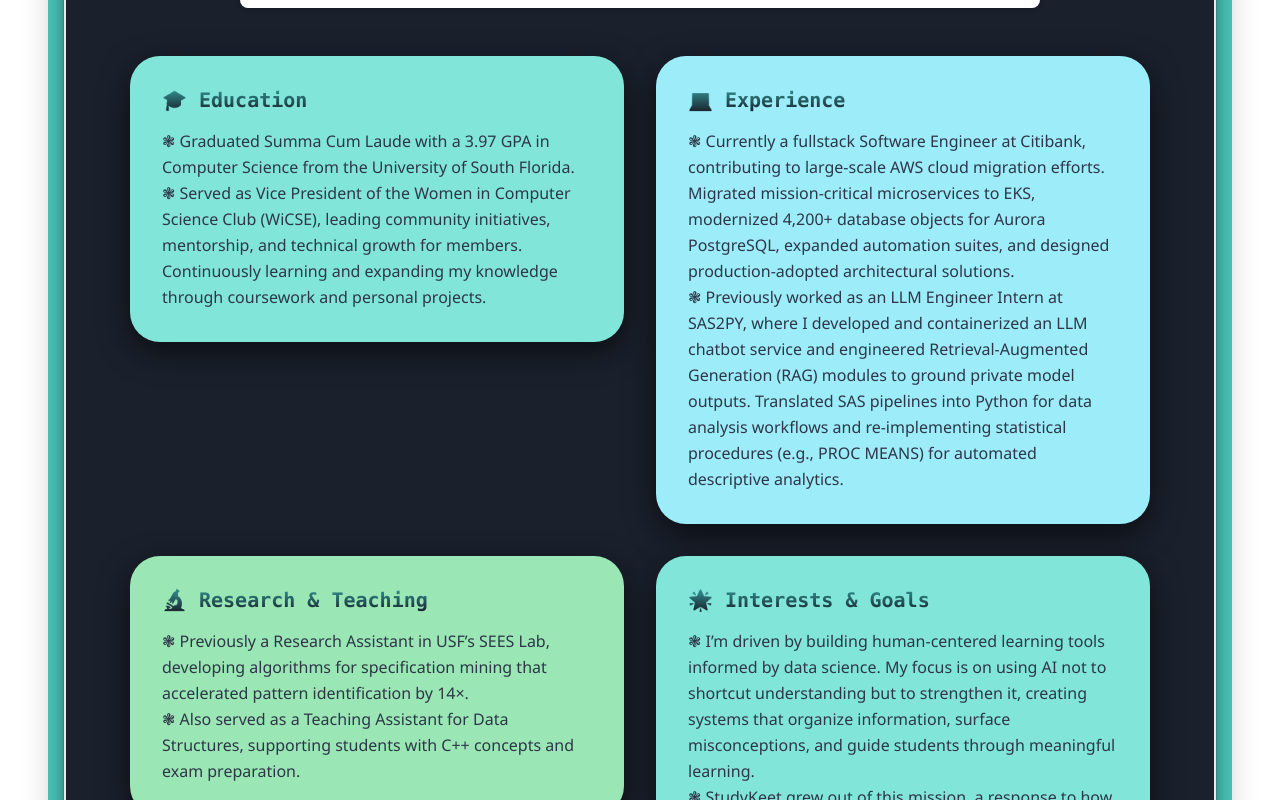
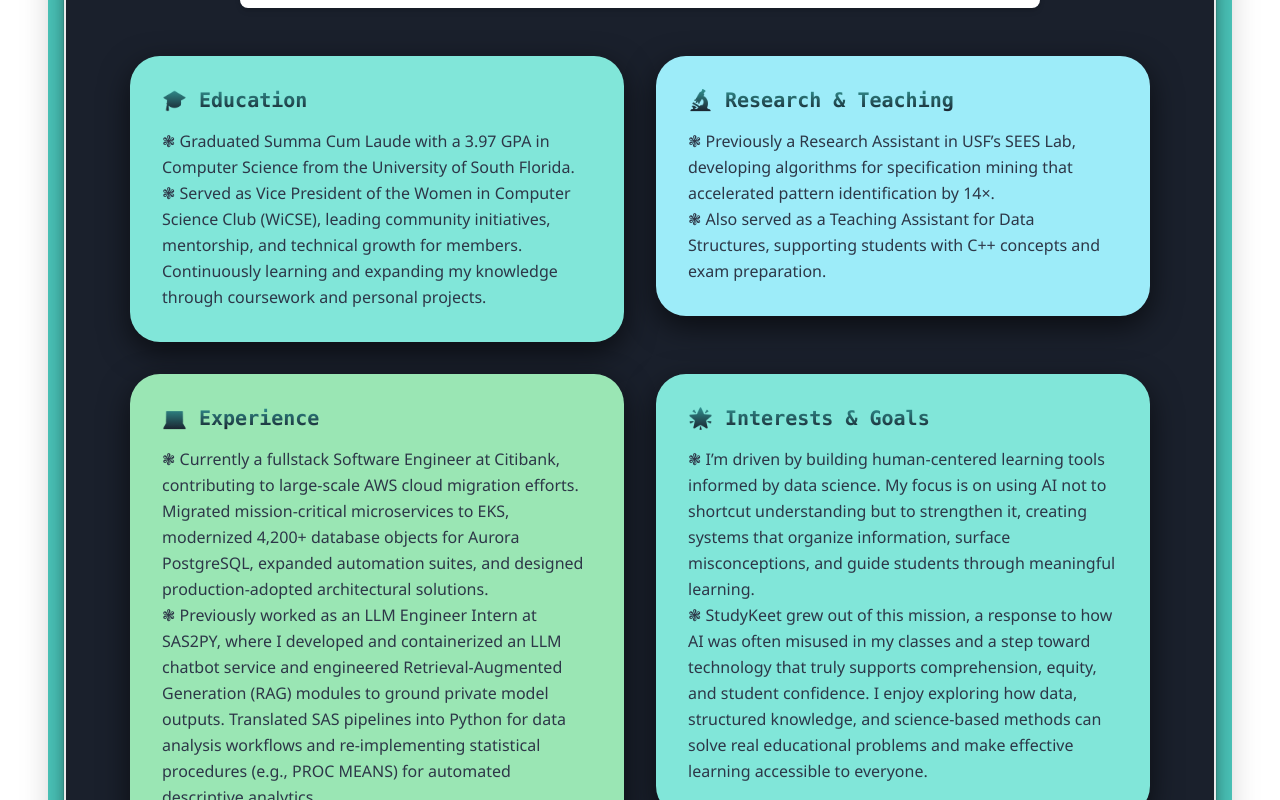
Before and after one commit to NiharikaAdari/Porfolio, a React (Create React App) app: page / in a window 1280 px wide. Shown: the part 960-1760 px from the top of the page. Built offline with nearby package versions, Linux system fonts and the light colour scheme.

Commit message:
content: reorder sections in About Me

```diff
--- a/src/components/sections/AboutMe.jsx
+++ b/src/components/sections/AboutMe.jsx
@@ -19,16 +19,15 @@ const AboutMe = () => {
       title: "🎓 Education",
       content:
       "❃ Graduated Summa Cum Laude with a 3.97 GPA in Computer Science from the University of South Florida. \n❃ Served as Vice President of the Women in Computer Science Club (WiCSE), leading community initiatives, mentorship, and technical growth for members. Continuously learning and expanding my knowledge through coursework and personal projects.",    },
+     {
+      title: "🔬 Research & Teaching",
+      content:
+"❃ Previously a Research Assistant in USF’s SEES Lab, developing algorithms for specification mining that accelerated pattern identification by 14×. \n❃ Also served as a Teaching Assistant for Data Structures, supporting students with C++ concepts and exam preparation.",},
     {
       title: "💻 Experience",
       content:
       "❃ Currently a fullstack Software Engineer at Citibank, contributing to large-scale AWS cloud migration efforts. Migrated mission-critical microservices to EKS, modernized 4,200+ database objects for Aurora PostgreSQL, expanded automation suites, and designed production-adopted architectural solutions. \n❃  Previously worked as an LLM Engineer Intern at SAS2PY, where I developed and containerized an  LLM chatbot service and engineered Retrieval-Augmented Generation (RAG) modules to ground private model outputs. Translated SAS pipelines into Python for data analysis workflows and re-implementing statistical procedures (e.g., PROC MEANS) for automated descriptive analytics.",    },
-    {
-      title: "🔬 Research & Teaching",
-      content:
-"❃ Previously a Research Assistant in USF’s SEES Lab, developing algorithms for specification mining that accelerated pattern identification by 14×. \n❃ Also served as a Teaching Assistant for Data Structures, supporting students with C++ concepts and exam preparation.",
-    },
-    {
+   {
       title: "🌟 Interests & Goals",
       content:
   "❃ I’m driven by building human-centered learning tools informed by data science. My focus is on using AI not to shortcut understanding but to strengthen it, creating systems that organize information, surface misconceptions, and guide students through meaningful learning. \n❃ StudyKeet grew out of this mission, a response to how AI was often misused in my classes and a step toward technology that truly supports comprehension, equity, and student confidence. I enjoy exploring how data, structured knowledge, and science-based methods can solve real educational problems and make effective learning accessible to everyone.",    },
```
